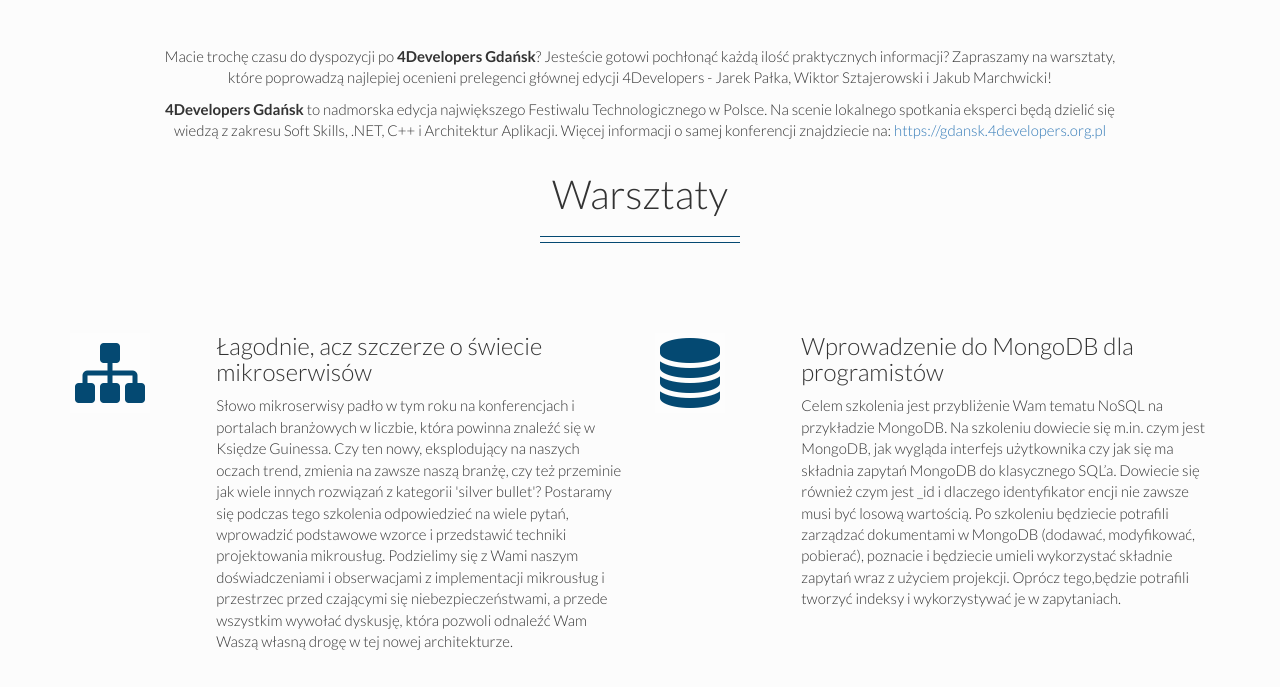
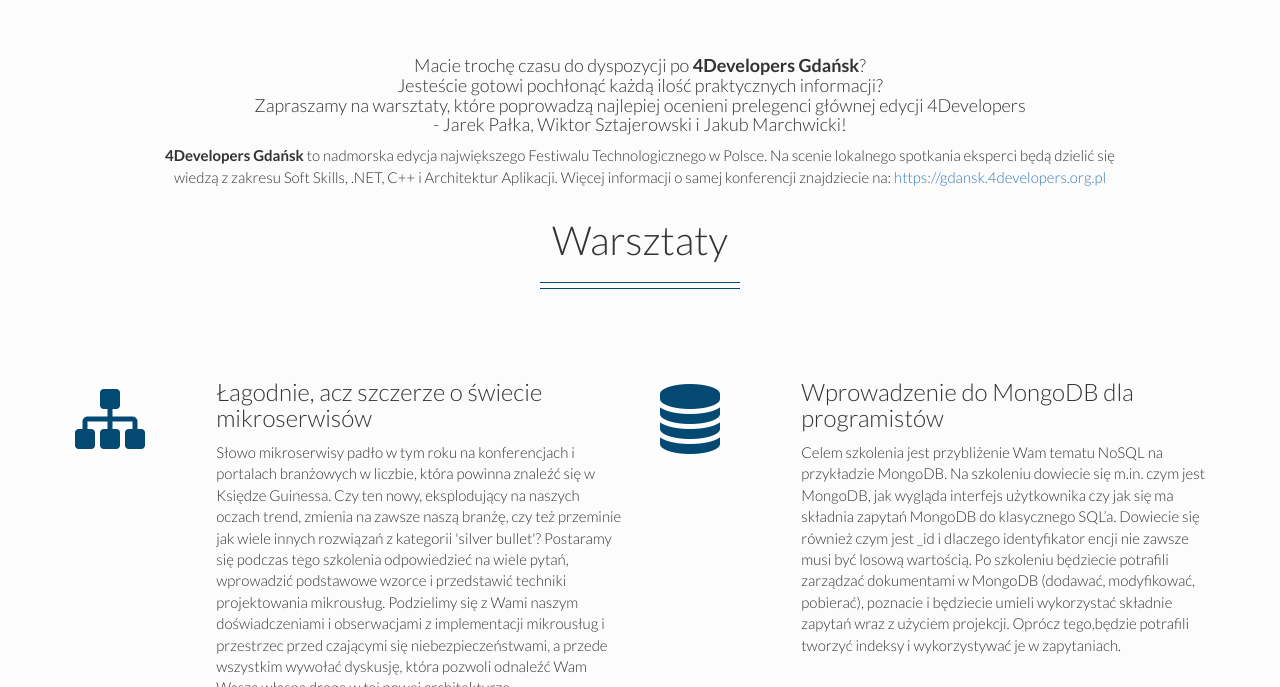
Before and after one commit to 42patterns/labs-website, a Jekyll site: the page built from index.html, in a window 1280 px wide and 900 px high, scrolled down 691 px, cut to the strip 213-900 px from the top of the window. Built offline with Jekyll 4.4.1, drawn with Linux system fonts in a browser that asks for light colours; nearby versions of some CDN libraries; comment, search, counter and statistics services are not loaded.

```diff
--- a/_config.yml
+++ b/_config.yml
@@ -72,7 +72,10 @@ blockquote:
 workshops:
   title: Warsztaty
   id: workshops
-  lead: "Macie trochę czasu do dyspozycji po <b>4Developers Gdańsk</b>? Jesteście gotowi pochłonąć każdą ilość praktycznych informacji? Zapraszamy na warsztaty, które poprowadzą najlepiej ocenieni prelegenci głównej edycji 4Developers - Jarek Pałka, Wiktor Sztajerowski i Jakub Marchwicki!"
+  lead: "Macie trochę czasu do dyspozycji po <b>4Developers Gdańsk</b>?<br />
+  Jesteście gotowi pochłonąć każdą ilość praktycznych informacji? <br />
+  Zapraszamy na warsztaty, które poprowadzą najlepiej ocenieni prelegenci głównej edycji 4Developers <br />
+  - Jarek Pałka, Wiktor Sztajerowski i Jakub Marchwicki!"
   lead-4dev: "<b>4Developers Gdańsk</b> to nadmorska edycja największego Festiwalu Technologicznego w Polsce. Na scenie lokalnego spotkania eksperci będą dzielić się wiedzą z zakresu Soft Skills, .NET, C++ i Architektur Aplikacji. Więcej informacji o samej konferencji znajdziecie na: <a href=\"https://gdansk.4developers.org.pl\" target=_blank>https://gdansk.4developers.org.pl</a>"
   elements:
    - title: "Łagodnie, acz szczerze o świecie mikroserwisów"
--- a/_includes/workshops.html
+++ b/_includes/workshops.html
@@ -3,9 +3,9 @@
 
 			<div class="container padding-top-50 padding-bottom-50">
 				<div class="row">
-						<p class="text-center padding-left-100 padding-right-100">
+						<h4 class="text-center padding-left-100 padding-right-100">
 							{{ site.workshops.lead }}
-						</p>
+						</h4>
 						<p class="text-center padding-left-100 padding-right-100">
 							{{ site.workshops.lead-4dev }}
 						</p>
```
